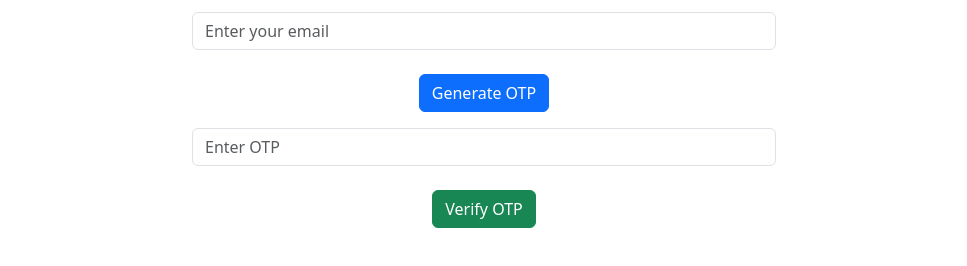
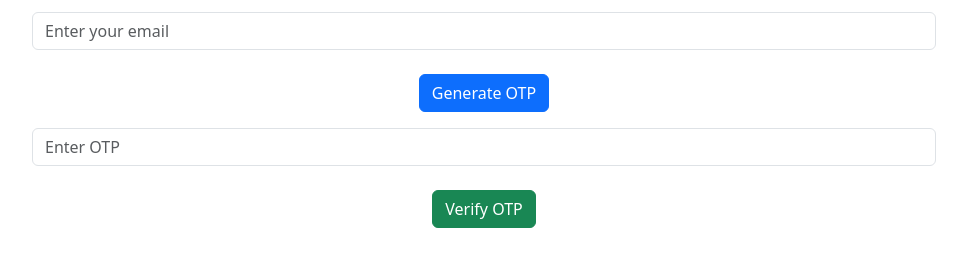
Before and after one commit to nitin-is-me/otpGenerator, a website: page index.html in a window 1280 px wide. Shown: the part 58-324 px from the top of the page, without its empty margins (156-1123 px from the left). Drawn offline with nearby package versions, Linux system fonts and the light colour scheme.

Commit message:
Update index.html

```diff
--- a/index.html
+++ b/index.html
@@ -10,7 +10,7 @@
     </style>
 </head>
 <body>
-    <div class="w-50 container text-center">
+    <div class="w-75 container text-center">
         <h2 class="m-3">OTP Verification</h2>
         <div class="m-3 form-group mt-3">
         <input type="email" id="email" class="form-control" placeholder="Enter your email">
```
